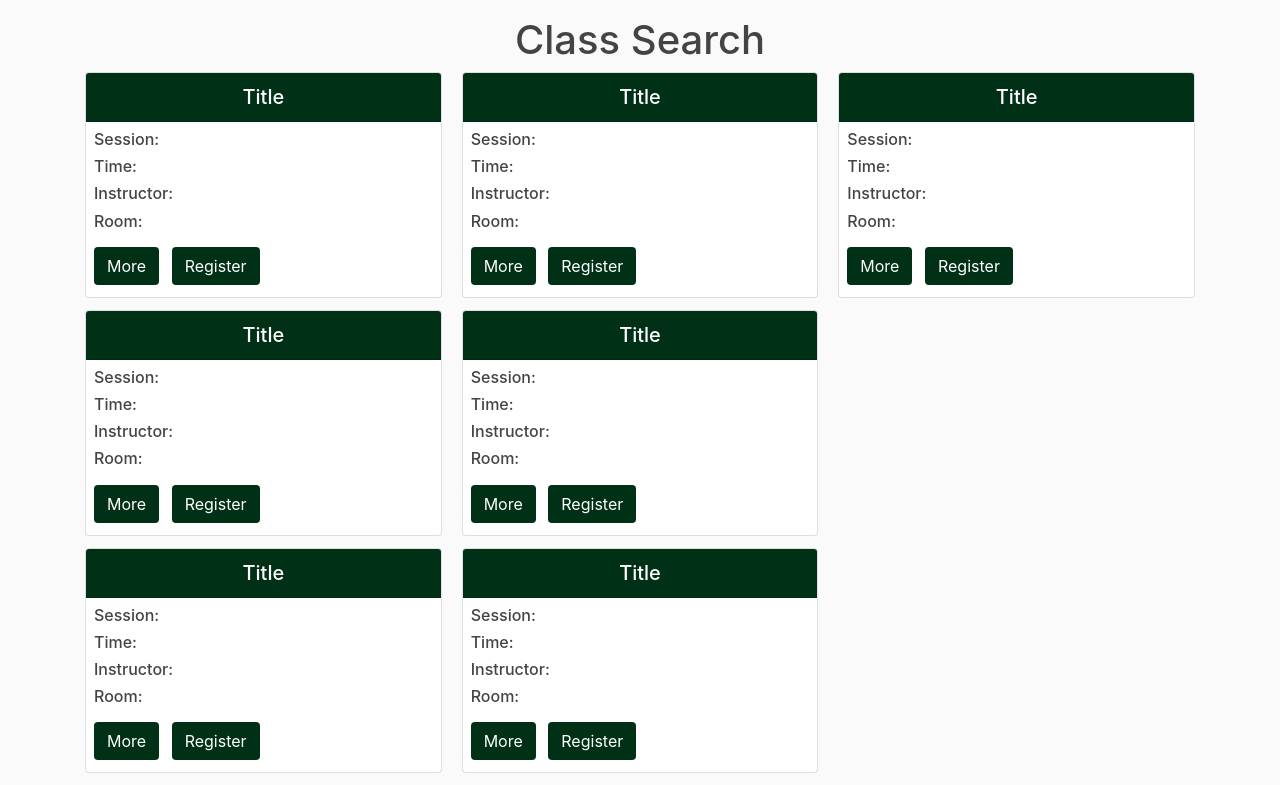
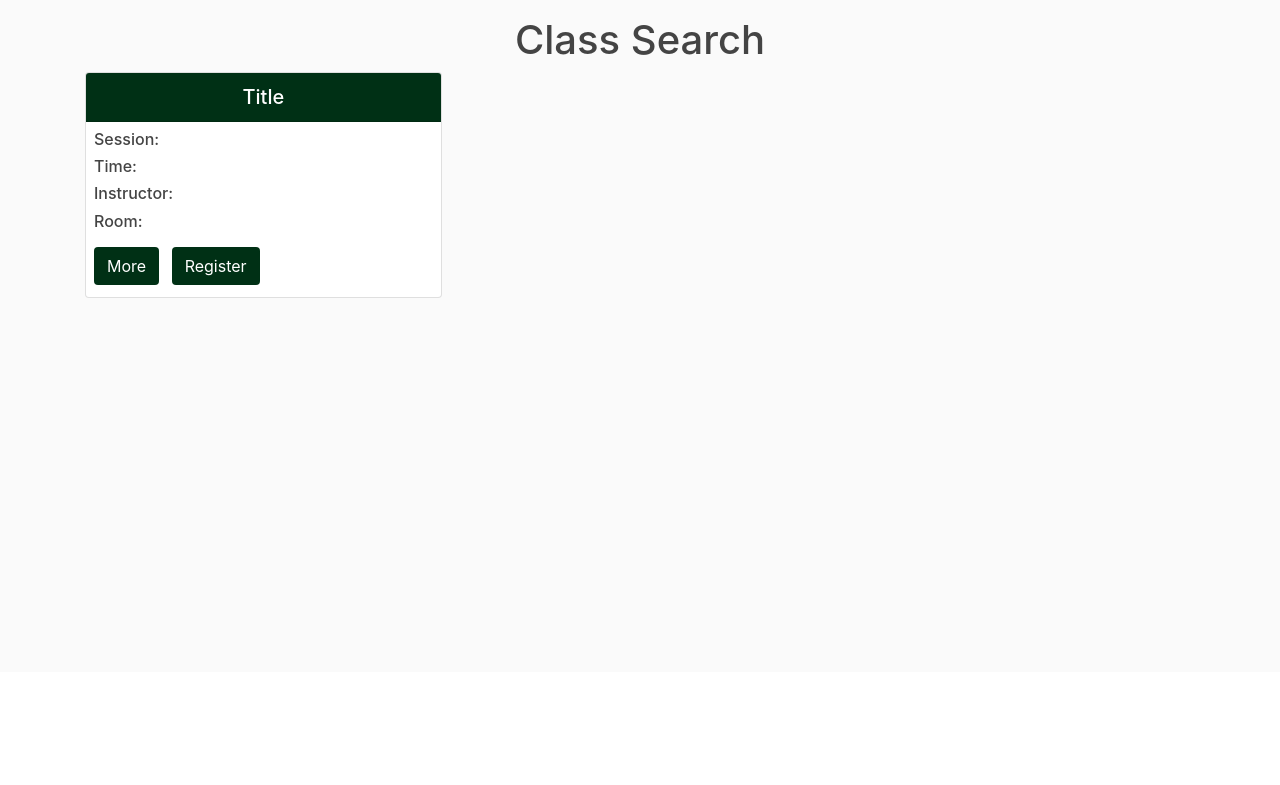
Before and after one commit to jmeyre/UYP, a Flask app: page /class_search in a window 1280 px wide. Shown: the part 128-913 px from the top of the page. After the commit the page ends 426 px from the top, so only its background shows below. Run offline with Flask 2, Linux system fonts and the light colour scheme; a user stored in the database is signed in; tables that the repository leaves empty hold one stand-in row (values such as "Sample post"); parts of the project's set-up code (start-up, migrations or seed data) failed here and were passed over; some libraries are stand-ins or nearby versions.

Commit message:
Set up route for add class (class Class also added)

```diff
--- a/uyp/forms.py
+++ b/uyp/forms.py
@@ -25,6 +25,10 @@
     new_password = PasswordField('New Password')
     confirm_new_password = PasswordField('Retype New Password', validators=[EqualTo('new_password')])
     submit = SubmitField('Save Changes')
+
+
+class AddClassForm(FlaskForm):
+    submit = SubmitField('Add Class')
 
 
 class StudentInfo(FlaskForm):
--- a/uyp/models.py
+++ b/uyp/models.py
@@ -50,3 +50,22 @@ class User:
 
     def get_id(self):
         return self.id
+
+
+class Class:
+    def __init__(self, id, title, lvl, maxCapacity, curSize, instructorID, room, timeslotID, sessionID):
+        self.id = id
+        self.title = title
+        self.lvl = lvl
+        self.maxCapacity = maxCapacity
+        self.curSize = curSize
+        self.instructorID = instructorID
+        self.room = room
+        self.timeslotID = timeslotID
+        self.sessionID = sessionID
+
+    def __repr__(self):
+        return "Class( ID={0}, Title=\"{1}\", Level={2}, MaxCapacity={3}, " \
+               "CurrentSize={4}, InstructorID={5}, Room={6}, TimeSlotID={7}, SessionID={8} )".format(
+                self.id, self.title, self.lvl, self.maxCapacity, self.curSize, self.instructorID, self.room,
+                self.timeslotID, self.sessionID)
--- a/uyp/routes.py
+++ b/uyp/routes.py
@@ -1,6 +1,6 @@
 from flask import render_template, url_for, flash, redirect, request
 from uyp import app, config, bcrypt
-from uyp.forms import LoginForm, CreateAccountForm, ProfileForm
+from uyp.forms import LoginForm, CreateAccountForm, ProfileForm, AddClassForm
 from uyp.models import User
 from mysql import connector
 from flask_login import login_user, current_user, logout_user, login_required
@@ -23,12 +23,41 @@ def home():
         if cursor:
             return redirect(url_for('student_activate'))
 
+        # Commit the data to the database
+        conn.commit()
+
+        # Close the cursor
+        cursor.close()
+
+        # Close the connection to the database
+        conn.close()
+
     return render_template('home.html')
 
 
 @app.route('/class_search')
+@login_required
 def class_search():
-    return render_template('class_search.html', title='Class Search')
+    # Create the connection to the database
+    conn = connector.connect(**config)
+
+    # Create the cursor for the connection
+    cursor = conn.cursor()
+
+    # For now... (otherwise, make a query that applies filters)
+    cursor.execute("SELECT * FROM class")
+
+    classes = cursor.fetchall()
+
+    # Commit the data to the database
+    conn.commit()
+
+    # Close the cursor
+    cursor.close()
+
+    # Close the connection to the database
+    conn.close()
+    return render_template('class_search.html', title='Class Search', classes=classes)
 
 
 @app.route('/create_account', methods=['GET', 'POST'])
@@ -158,4 +187,15 @@ def profile(user_id):
 def student_activate():
     # form = StudentInfo()
 
-    return render_template('student_activate.html')
+    return render_template('student_activate.html', title='Activate Account')
+
+
+@app.route('/add_class', methods=['GET', 'POST'])
+@login_required
+def add_class():
+    if current_user.category == 'Student':
+        flash('You do not have access to that page!', 'danger')
+        return redirect(url_for('home'))
+
+    form = AddClassForm()
+    return render_template('add_class.html', title='Add Class', form=form)
--- a/uyp/templates/class_search.html
+++ b/uyp/templates/class_search.html
@@ -16,11 +16,12 @@
 
     {% if current_user.category == 'Staff' %}
         <div class="row">
-            <button type="button" class="ml-2 mt-2 mb-2 btn text-white bg-baylor-green-std">Add a new class</button>
+            <a href={{ url_for('home') }}><button type="button" class="ml-2 mt-2 mb-2 btn text-white bg-baylor-green-std">Add a new class</button></a>
         </div>
     {% endif %}
 
     <div class="card-columns">
+        {% for class in classes %}
             <div class="card">
                 <div class="card-title">
                     <h5 class="card-header text-center text-white bg-baylor-green-std">Title</h5>
@@ -32,72 +33,7 @@
                     <button type="button" class="ml-2 mt-2 btn text-white bg-baylor-green-std">Register</button>
                 </div>
             </div>
-        <div class="card">
-            <div class="card-title">
-                <h5 class="card-header text-center text-white bg-baylor-green-std">Title</h5>
-                <h6 class="card-text ml-2 mt-2">Session:</h6>
-                <h6 class="card-text ml-2">Time:</h6>
-                <h6 class="card-text ml-2">Instructor:</h6>
-                <h6 class="card-text ml-2">Room:</h6>
-                <button type="button" class="ml-2 mt-2 btn text-white bg-baylor-green-std">More</button>
-                <button type="button" class="ml-2 mt-2 btn text-white bg-baylor-green-std">Register</button>
-            </div>
-        </div>
-        <div class="card">
-            <div class="card-title">
-                <h5 class="card-header text-center text-white bg-baylor-green-std">Title</h5>
-                <h6 class="card-text ml-2 mt-2">Session:</h6>
-                <h6 class="card-text ml-2">Time:</h6>
-                <h6 class="card-text ml-2">Instructor:</h6>
-                <h6 class="card-text ml-2">Room:</h6>
-                <button type="button" class="ml-2 mt-2 btn text-white bg-baylor-green-std">More</button>
-                <button type="button" class="ml-2 mt-2 btn text-white bg-baylor-green-std">Register</button>
-            </div>
-        </div>
-        <div class="card">
-            <div class="card-title">
-                <h5 class="card-header text-center text-white bg-baylor-green-std">Title</h5>
-                <h6 class="card-text ml-2 mt-2">Session:</h6>
-                <h6 class="card-text ml-2">Time:</h6>
-                <h6 class="card-text ml-2">Instructor:</h6>
-                <h6 class="card-text ml-2">Room:</h6>
-                <button type="button" class="ml-2 mt-2 btn text-white bg-baylor-green-std">More</button>
-                <button type="button" class="ml-2 mt-2 btn text-white bg-baylor-green-std">Register</button>
-            </div>
-        </div>
-        <div class="card">
-            <div class="card-title">
-                <h5 class="card-header text-center text-white bg-baylor-green-std">Title</h5>
-                <h6 class="card-text ml-2 mt-2">Session:</h6>
-                <h6 class="card-text ml-2">Time:</h6>
-                <h6 class="card-text ml-2">Instructor:</h6>
-                <h6 class="card-text ml-2">Room:</h6>
-                <button type="button" class="ml-2 mt-2 btn text-white bg-baylor-green-std">More</button>
-                <button type="button" class="ml-2 mt-2 btn text-white bg-baylor-green-std">Register</button>
-            </div>
-        </div>
-        <div class="card">
-            <div class="card-title">
-                <h5 class="card-header text-center text-white bg-baylor-green-std">Title</h5>
-                <h6 class="card-text ml-2 mt-2">Session:</h6>
-                <h6 class="card-text ml-2">Time:</h6>
-                <h6 class="card-text ml-2">Instructor:</h6>
-                <h6 class="card-text ml-2">Room:</h6>
-                <button type="button" class="ml-2 mt-2 btn text-white bg-baylor-green-std">More</button>
-                <button type="button" class="ml-2 mt-2 btn text-white bg-baylor-green-std">Register</button>
-            </div>
-        </div>
-        <div class="card">
-            <div class="card-title">
-                <h5 class="card-header text-center text-white bg-baylor-green-std">Title</h5>
-                <h6 class="card-text ml-2 mt-2">Session:</h6>
-                <h6 class="card-text ml-2">Time:</h6>
-                <h6 class="card-text ml-2">Instructor:</h6>
-                <h6 class="card-text ml-2">Room:</h6>
-                <button type="button" class="ml-2 mt-2 btn text-white bg-baylor-green-std">More</button>
-                <button type="button" class="ml-2 mt-2 btn text-white bg-baylor-green-std">Register</button>
-            </div>
-        </div>
+        {% endfor %}
     </div>
 
 
```
Lines whose indentation alone changed are shown as unchanged.
